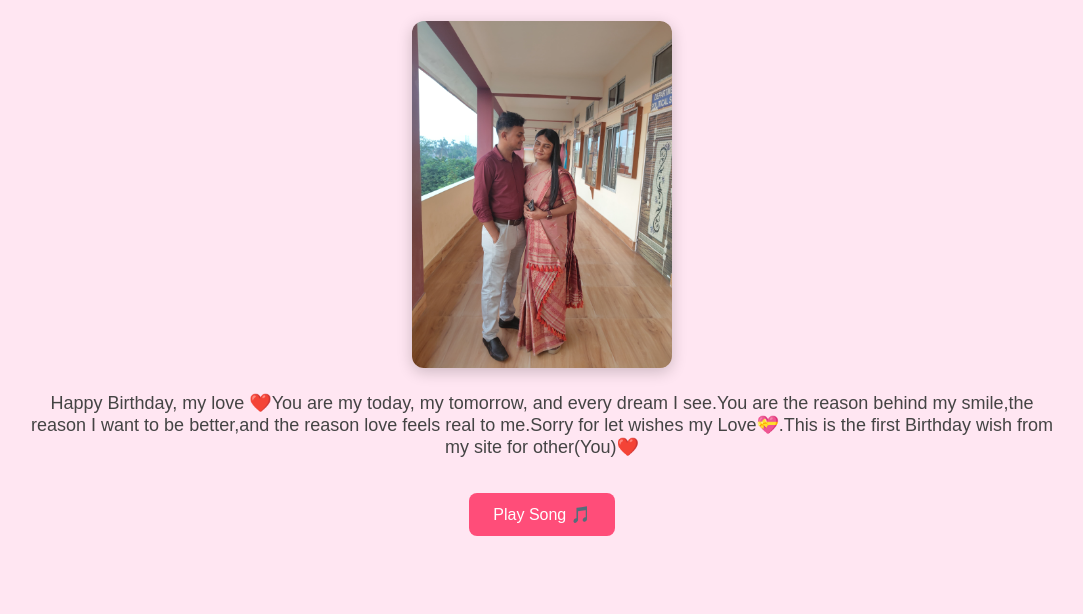
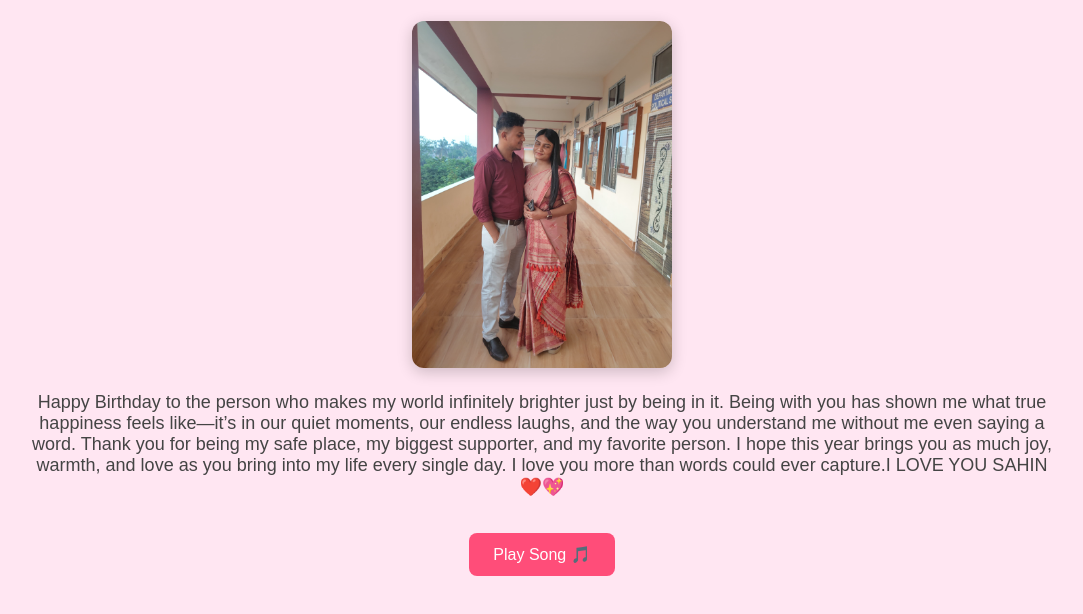
Before and after one commit to akramhussain2503-source/Happy-Birth-Day-Sahin, a plain HTML site: page index.html in a window 1280 px wide. Shown: the part 118-732 px from the top of the page, without its empty margins (98-1181 px from the left). Drawn offline with Linux system fonts and the light colour scheme.

Commit message:
Revise birthday message and enhance slideshow images
Updated birthday message and added new photos for slideshow.

```diff
--- a/index.html
+++ b/index.html
@@ -64,7 +64,7 @@
     <script>
         // ⭐ CHANGE THESE ONLY ⭐
         const gfName = "SAHINA ZAMAN";
-        const message = "Happy Birthday, my love ❤️You are my today, my tomorrow, and every dream I see.You are the reason behind my smile,the reason I want to be better,and the reason love feels real to me.Sorry for let wishes my Love💝.This is the first Birthday wish from my site for other(You)❤️";
+        const message = "Happy Birthday to the person who makes my world infinitely brighter just by being in it. Being with you has shown me what true happiness feels like—it’s in our quiet moments, our endless laughs, and the way you understand me without me even saying a word. Thank you for being my safe place, my biggest supporter, and my favorite person. I hope this year brings you as much joy, warmth, and love as you bring into my life every single day. I love you more than words could ever capture.I LOVE YOU SAHIN❤️💖 ";
         const songURL = "AA.mp3";
 
         // Apply changes
@@ -77,23 +77,23 @@
         // ⭐ SIMPLE SLIDESHOW ⭐
         const photos = [
             "SANA (1).jpg",
-            "SANA (1).jpg",
+            "SANA (11).jpg",
             "SANA (2).jpg",
-            "SANA (2).jpg",
+            "SANA (12).jpg",
             "SANA (3).jpg",
-            "SANA (3).jpg",
+            "SANA (13).jpg",
             "SANA (4).jpg",
-            "SANA (4).jpg",
+            "SANA (14).jpg",
             "SANA (5).jpg",
-            "SANA (5).jpg",
+            "SANA (15).jpg",
             "SANA (6).jpg",
-            "SANA (6).jpg",
+            "SANA (16).jpg",
             "SANA (7).jpg",
-            "SANA (7).jpg",
+            "SANA (17).jpg",
             "SANA (8).jpg",
-            "SANA (8).jpg",
+            "SANA (18).jpg",
             "SANA (9).jpg",
-            "SANA (9).jpg",
+            "SANA (19).jpg",
             "SANA (10).jpg"
         ];
 
```
